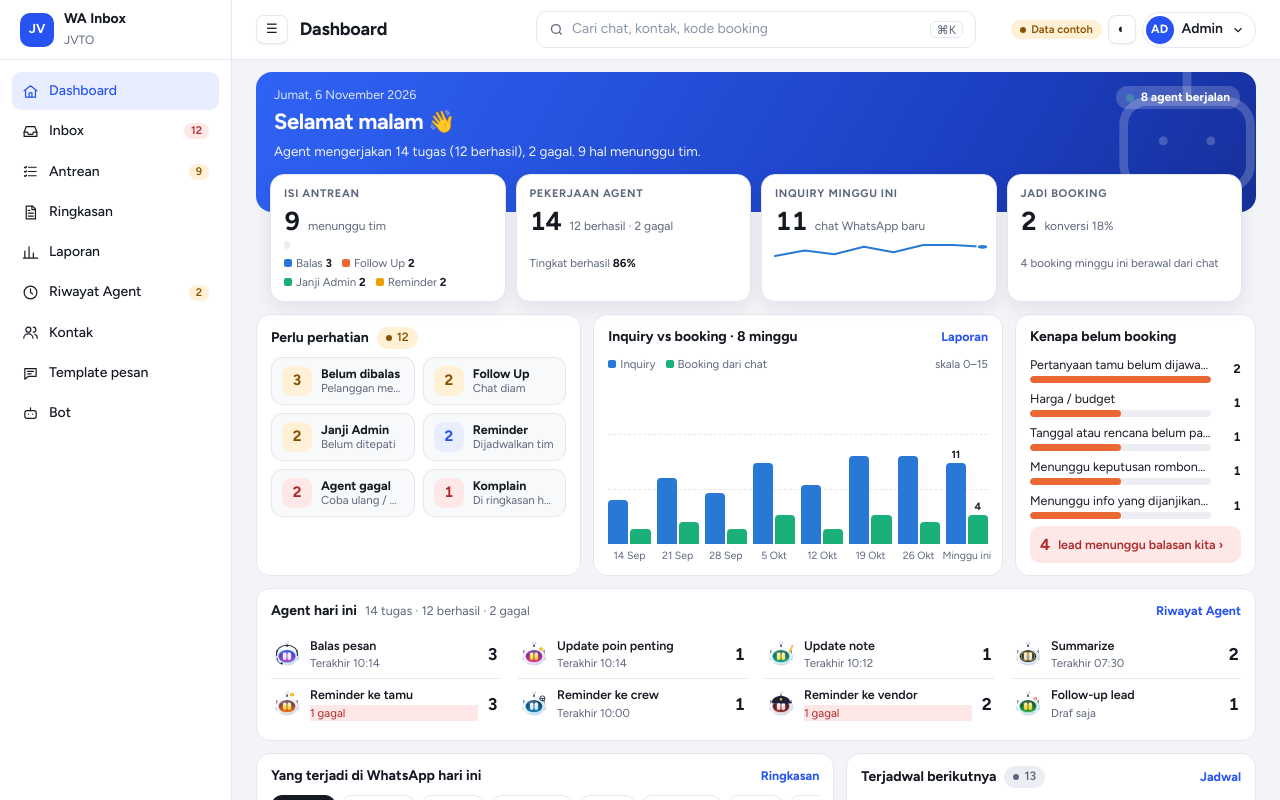
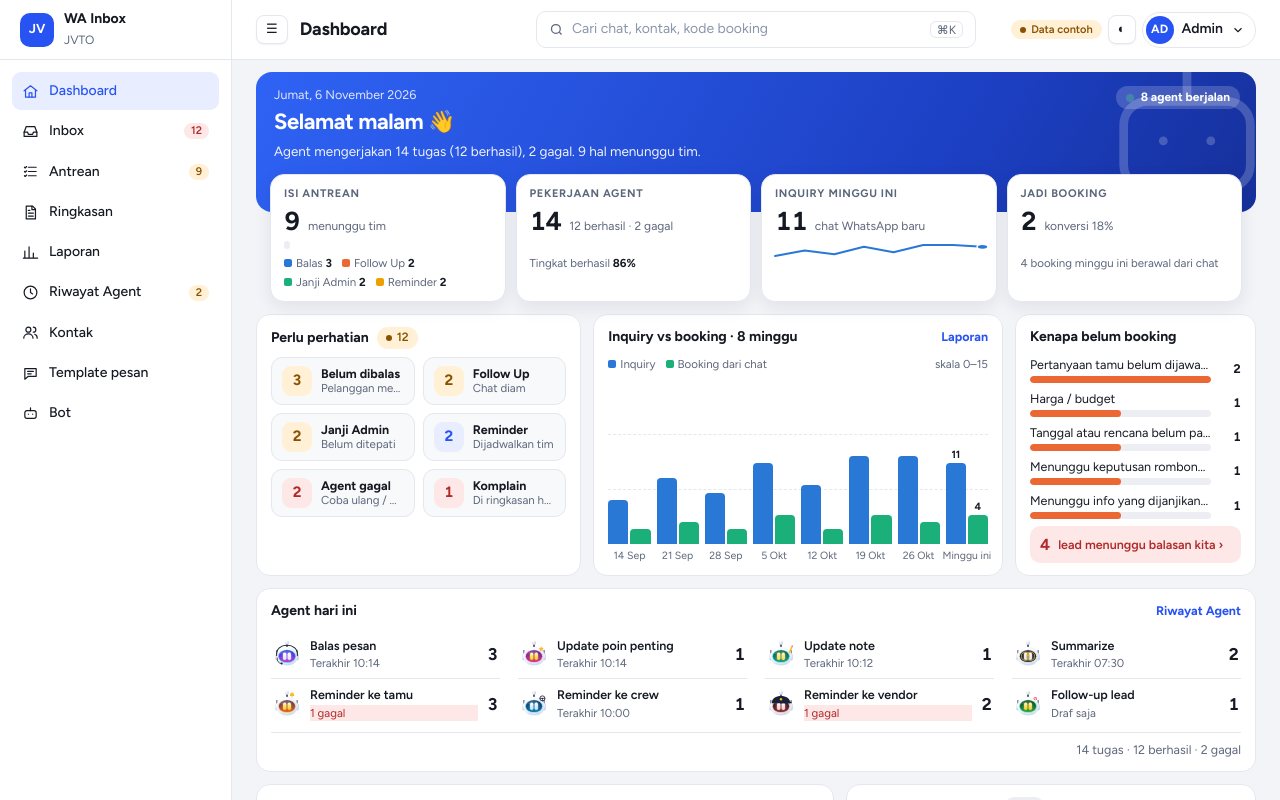
Before and after one commit to jvto-devteam/wa-inbox, a Next.js app: page /new/dashboard in a window 1280 px wide. Shown: the top 800 px of the page. Built offline with nearby package versions, Linux system fonts and the light colour scheme.

Commit message:
fix(new): ringkasan tugas agent dipindah ke bawah card Agent hari ini
Co-Authored-By: Claude Opus 5.5 <noreply@anthropic.com>

```diff
--- a/src/app/new/new.css
+++ b/src/app/new/new.css
@@ -583,6 +583,7 @@
 .nwa .db-ag .tn{display:block;font-size:12.5px;font-weight:600;white-space:nowrap;overflow:hidden;text-overflow:ellipsis}
 .nwa .db-ag .st{display:block;font-size:11.5px;color:var(--muted)}
 .nwa .db-ag .st.bad{color:var(--bad)}
+.nwa .db-agf{border-top:1px solid var(--line);margin-top:4px;padding-top:8px;text-align:right}
 .nwa .db-ag .v{flex:none;font-size:17px;font-weight:700;font-variant-numeric:tabular-nums}
 .nwa .db-chips{display:flex;gap:5px;flex-wrap:nowrap;overflow-x:auto;scrollbar-width:none;margin:0 0 6px}
 .nwa .db-chips button{flex:none;border:1px solid var(--line);background:var(--surface);border-radius:99px;padding:2px 9px;font-size:11.5px;font-weight:600;color:var(--muted)}
--- a/src/components/new/views/HubView.tsx
+++ b/src/components/new/views/HubView.tsx
@@ -184,7 +184,6 @@ export function HubView() {
         <div className="db-c s12">
           <div className="db-h">
             <h3>Agent hari ini</h3>
-            <span className="mut sm">{today.length} tugas · {ok} berhasil{gagalToday ? ' · ' + gagalToday + ' gagal' : ''}</span>
             <button type="button" className="x" onClick={() => hubGo('agent')}>Riwayat Agent</button>
           </div>
           <div className="db-agl">
@@ -204,6 +203,7 @@ export function HubView() {
               )
             })}
           </div>
+          <div className="db-agf mut sm">{today.length} tugas · {ok} berhasil{gagalToday ? ' · ' + gagalToday + ' gagal' : ''}</div>
         </div>
 
         <div className="db-c s7">
```
